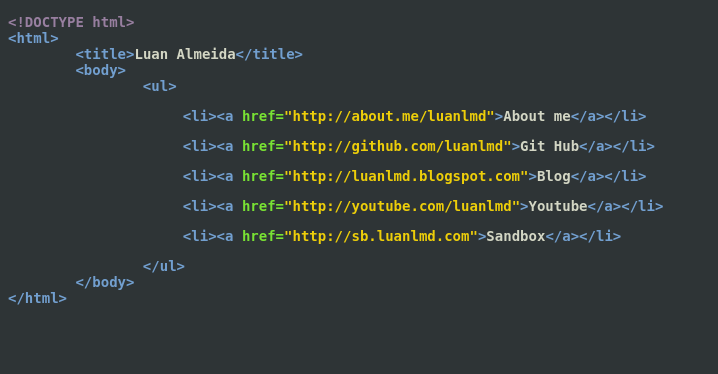
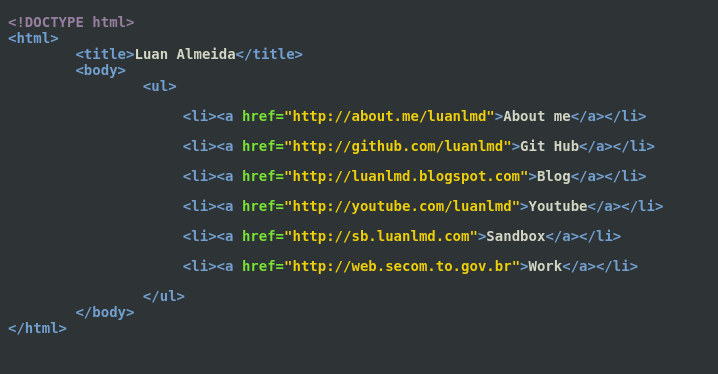
Before and after one commit to luanlmd/luanlmd.com, a PHP site: page / in a window 1280 px wide. Shown: the top 374 px of the page, without its empty margins (0-718 px from the left). Run offline with PHP 8.4, Linux system fonts and the light colour scheme.

Commit message:
work link

```diff
--- a/index.php
+++ b/index.php
@@ -5,6 +5,7 @@ $links['Git Hub'] = 'http://github.com/luanlmd';
 $links['Blog'] = 'http://luanlmd.blogspot.com';
 $links['Youtube'] = 'http://youtube.com/luanlmd';
 $links['Sandbox'] = 'http://sb.luanlmd.com';
+$links['Work'] = 'http://web.secom.to.gov.br';
 ?>
 <!DOCTYPE html>
 <html>
```
